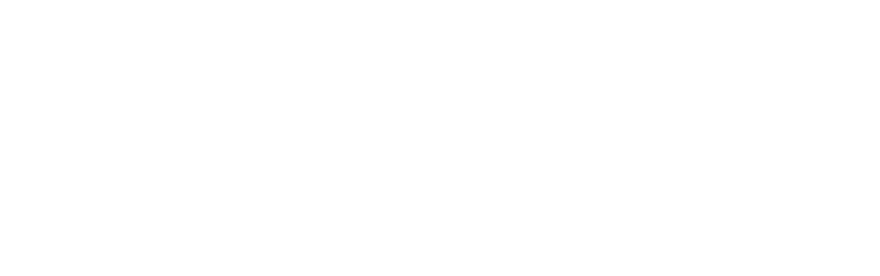
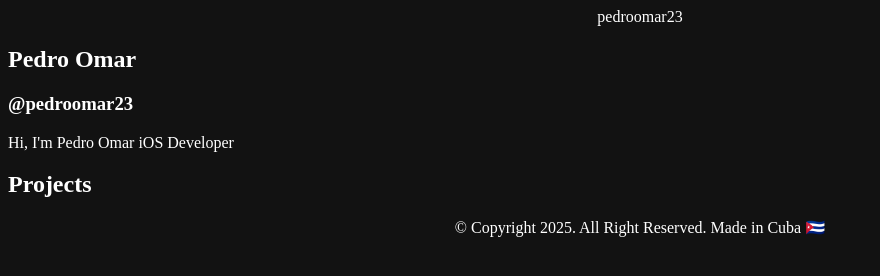
Before and after one commit to pedroomar23/pedroomar23.github.io, a plain HTML site: page index.html in a window 1280 px wide. Shown: the whole page, without its empty margins (0-880 px from the left). Drawn offline with Linux system fonts and the light colour scheme.

Commit message:
Web Struct

```diff
--- a/index.html
+++ b/index.html
@@ -1,4 +1,32 @@
 <!DOCTYPE html>
-<html>
+<html class="dark" style="color-scheme: dark"; lang= "en-US">
+    <head>
+        <meta charset="UTF-8">
+        <meta name="viewport" content="width=device-width, initial-scale=1.0">
+        <title> Portafolio </title>
+        <link rel="stylesheet" href="styles.css">
+    </head>
+    <body>
+        <script>src="main.js"</script>
+        <nav>
+            pedroomar23
+        </nav>
+        <div class="presentation", id="myPresentation">
+            <section>
+                <h1> Pedro Omar </h1>
+                <h3> @pedroomar23 </h3>
+                <p> Hi, I'm Pedro Omar iOS Developer</p>
+            </section>
+        </div>
+        <div class="Projectos", id="myProyectos">
+            <section>
+                <header>
+                    <h1> Projects </h1>
 
+                </header>
+
+            </section>
+        </div>
+        <footer> © Copyright 2025. All Right Reserved. Made in Cuba 🇨🇺 </footer>
+    </body>
 </html>
--- a/main.js
+++ b/main.js
@@ -0,0 +1 @@
+import 'index.html'
--- a/styles.css
+++ b/styles.css
@@ -0,0 +1,17 @@
+footer {
+    text-align: center;
+}
+
+nav {
+    text-align: center;
+}
+
+.presentation {
+    text-align: initial;
+
+}
+
+.proyectos {
+    align-items: center;
+    text-align: center;
+}
```
